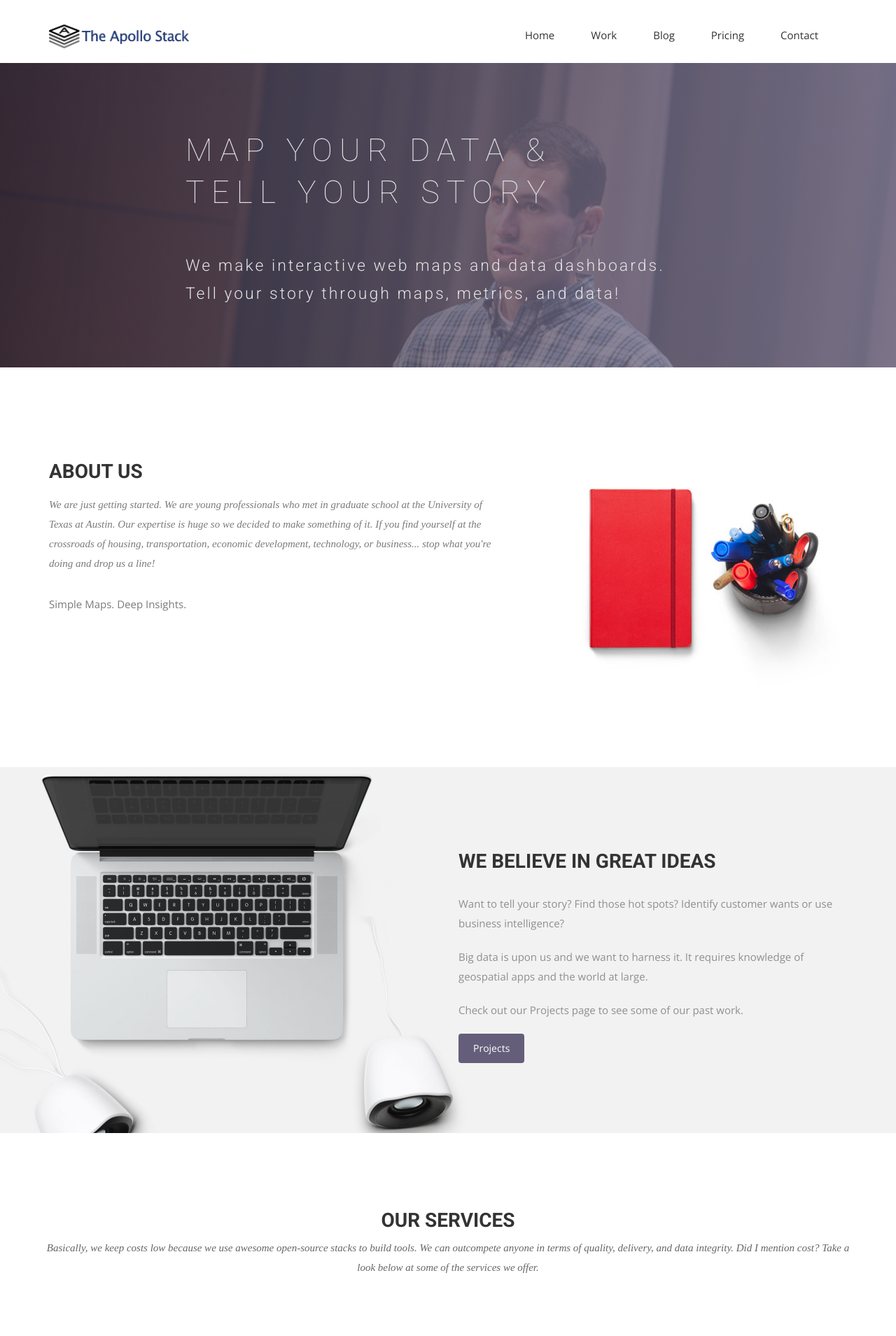
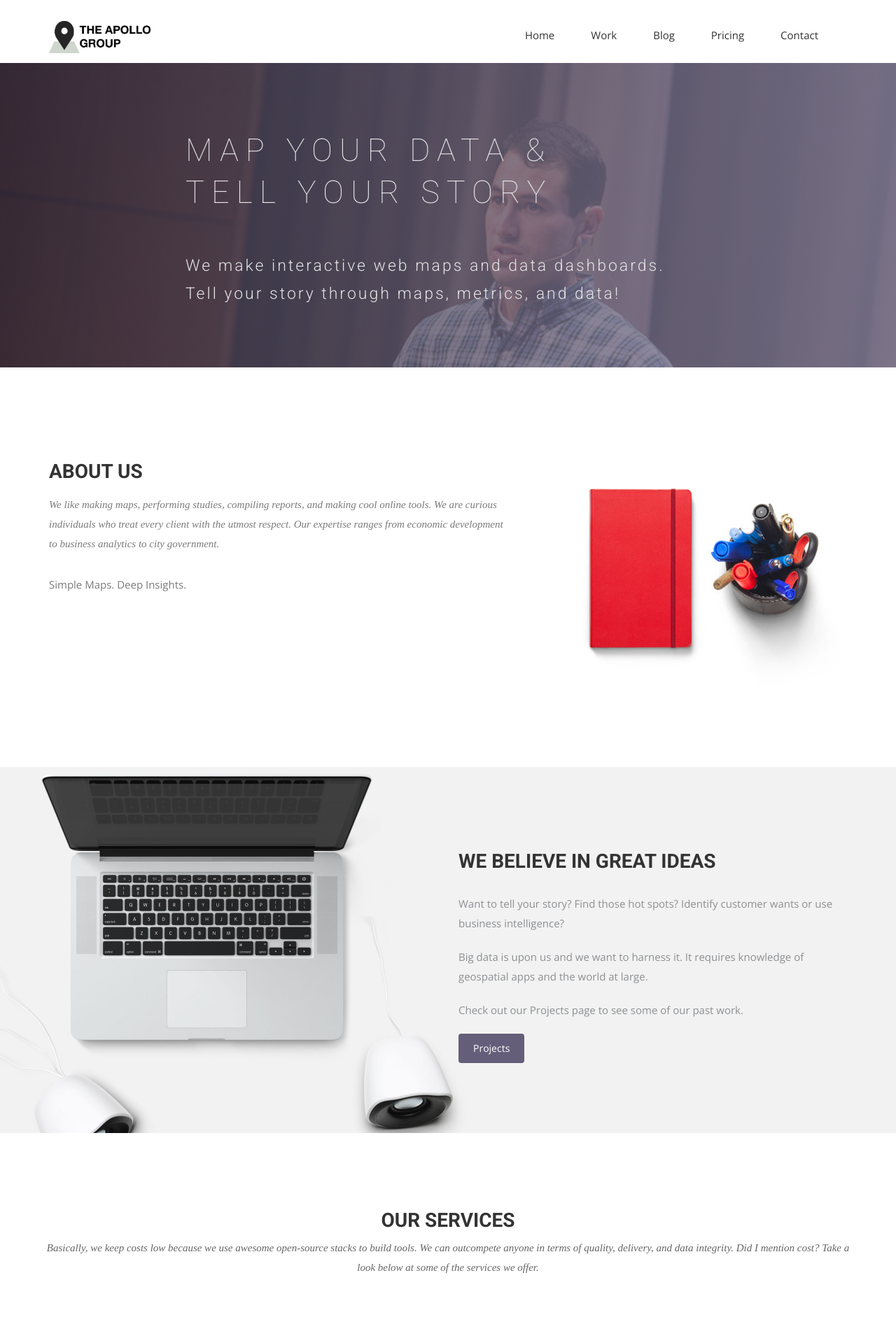
Before and after one commit to nrbrigmon/nrbrigmon.github.io, a Jekyll site: the page built from index.html, in a window 1280 px wide. Shown: the top 1909 px of the page at 70% size. Built offline with Jekyll 4.4.1, drawn with Linux system fonts in a browser that asks for light colours; nearby versions of some CDN libraries; some web fonts are replaced.

Commit message:
new logo

```diff
--- a/_includes/header.html
+++ b/_includes/header.html
@@ -15,7 +15,7 @@
             <span class="icon-bar"></span>
             </button>
             <a class="navbar-brand" href="{{ site.baseurl }}/index.html">
-              <img id="bootstrap-override" src="{{ site.baseurl }}/img/logo_w_text.png" alt="Logo">
+              <img id="bootstrap-override" src="{{ site.baseurl }}/img/the_apollo_group.jpg" alt="Logo">
             </a>
           </div>
             <!-- Collect the nav links, forms, and other content for toggling -->
--- a/css/style.css
+++ b/css/style.css
@@ -34,7 +34,7 @@
 }
 
 img#bootstrap-override  {
-  width: 200px;
+  width: 150px;
   height: auto;
   margin-left: -15px;
   margin-top: 5px;
--- a/index.html
+++ b/index.html
@@ -24,8 +24,8 @@ permalink: /
       <div class="col-md-7 col-sm-12">
         <div class="block">
           <div class="section-title">
-            <h2>About Us</h2>
-            <p>We are just getting started. We are young professionals who met in graduate school at the University of Texas at Austin. Our expertise is huge so we decided to make something of it. If you find yourself at the crossroads of housing, transportation, economic development, technology, or business... stop what you're doing and drop us a line!</p>
+            <h2>ABOUT US</h2>
+            <p>We like making maps, performing studies, compiling reports, and making cool online tools. We are curious individuals who treat every client with the utmost respect. Our expertise ranges from economic development to business analytics to city government.</p>
           </div>
           <p>Simple Maps. Deep Insights.</p>
         </div>
```
Also changed, not shown: img/the_apollo_group.jpg (added), 10 other files.
